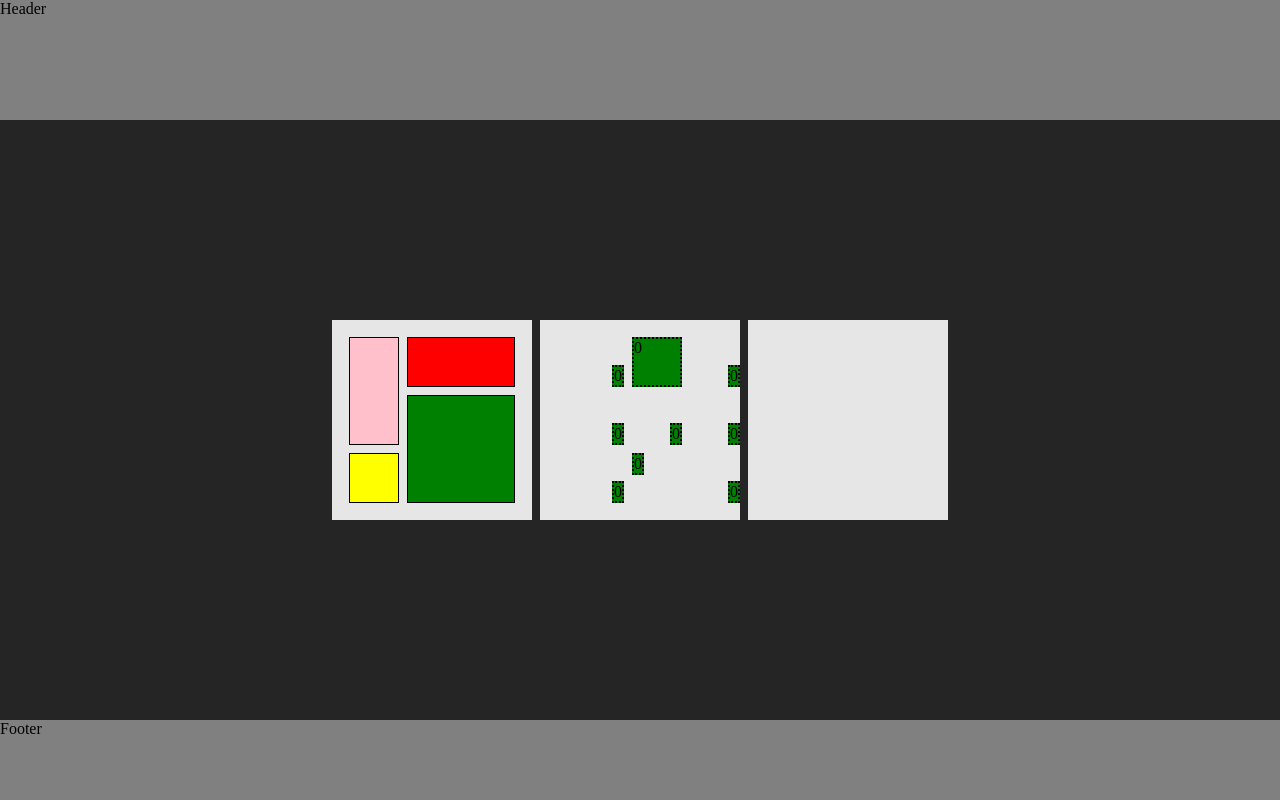
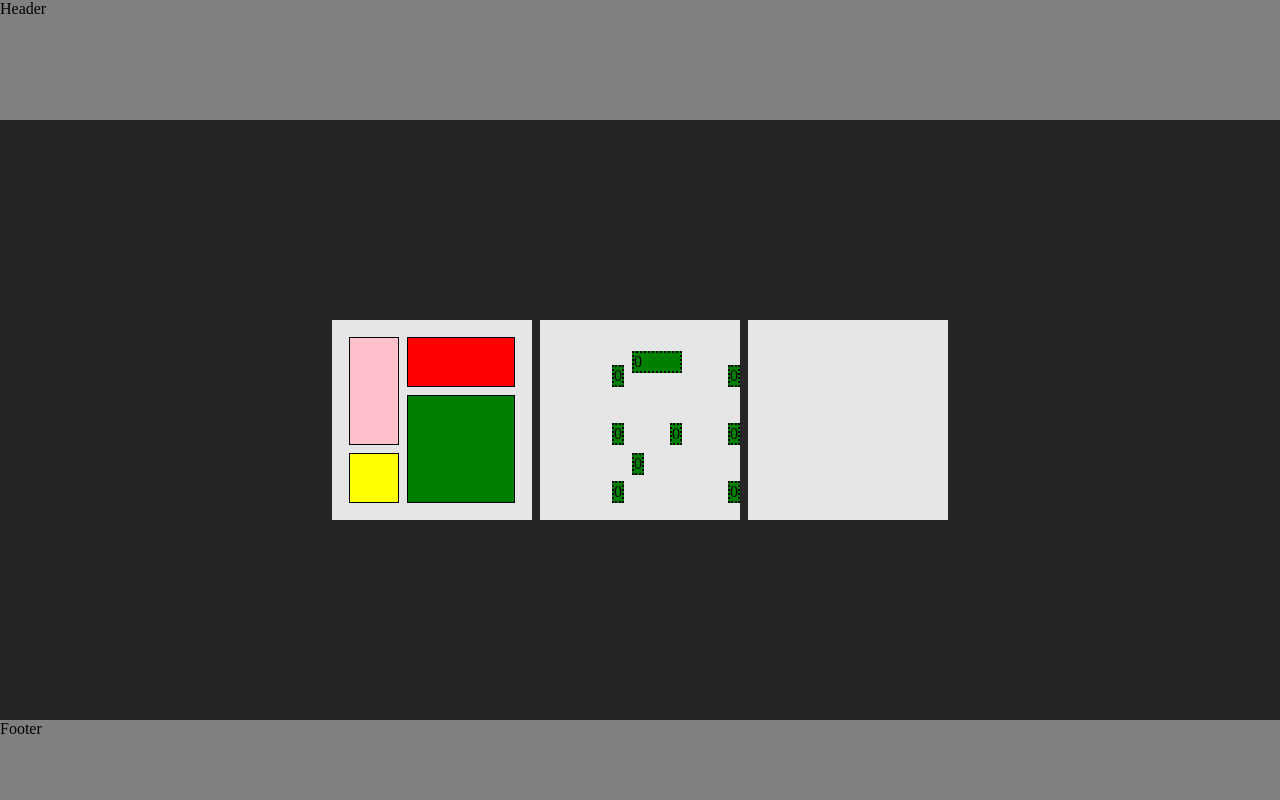
Before and after one commit to eustaquiogalano/grid-practice, a plain HTML site: page index.html in a window 1280 px wide. Drawn offline with Linux system fonts and the light colour scheme.

Commit message:
refactor: change to shorthand

```diff
--- a/styles.css
+++ b/styles.css
@@ -114,8 +114,7 @@ section {
     }
 
     #item2-g2 {
-        justify-self: stretch;
-        align-self: stretch;
+        place-self: center stretch;
     }
 }
 
```
